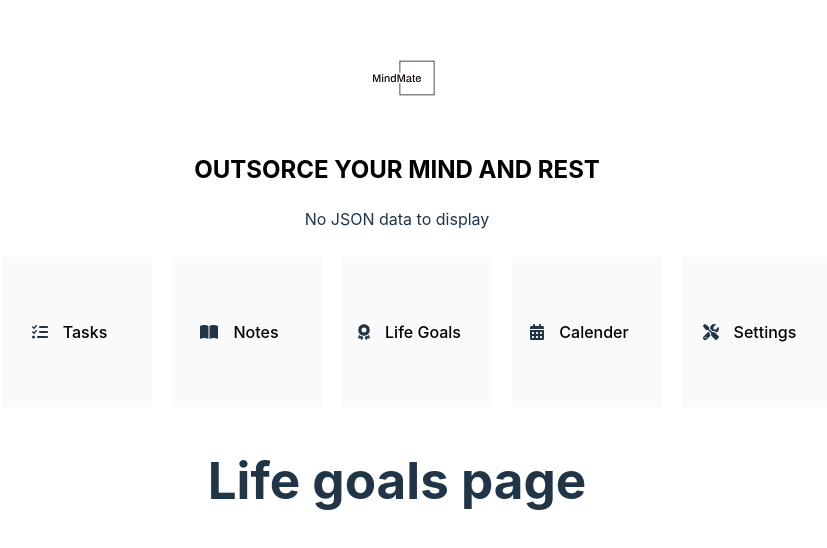
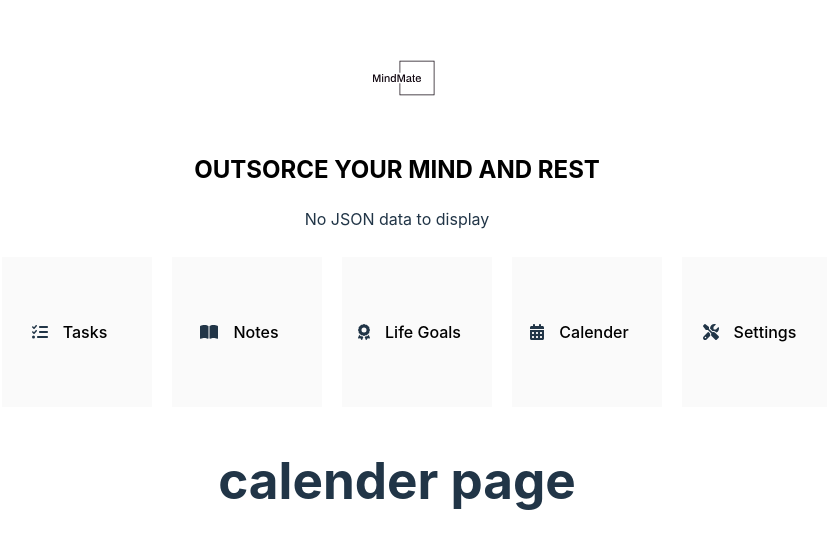
Before and after one commit to Paulalbo/MindMate, a React (Vite) app: page /calender in a window 1280 px wide. Shown: the part 114-662 px from the top of the page, without its empty margins (243-1070 px from the left). Built offline with nearby package versions, Linux system fonts and the light colour scheme.

Commit message:
Fix switched page links

```diff
--- a/src/App.tsx
+++ b/src/App.tsx
@@ -24,8 +24,8 @@ function App() {
             <Route path="/" element={<Settings />} />
             <Route path="/task-page" element={<TaskPage />} />
             <Route path="/notes" element={<Notes />} />
-            <Route path="/life-goals" element={<Calender />} />
-            <Route path="/calender" element={<LifeGoals />} />
+            <Route path="/life-goals" element={<LifeGoals />} />
+            <Route path="/calender" element={<Calender />} />
             <Route path="/settings" element={<Settings />} />
           </Routes>
         </div>
```
